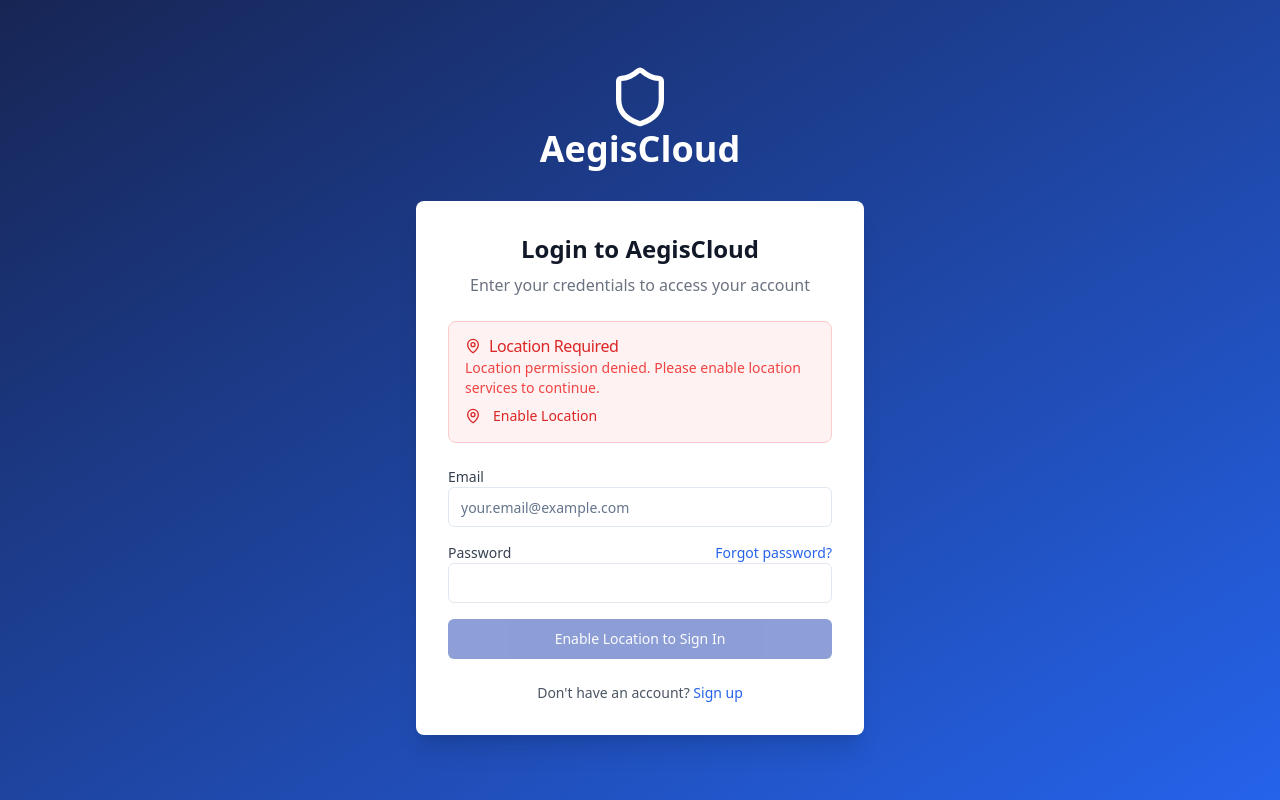
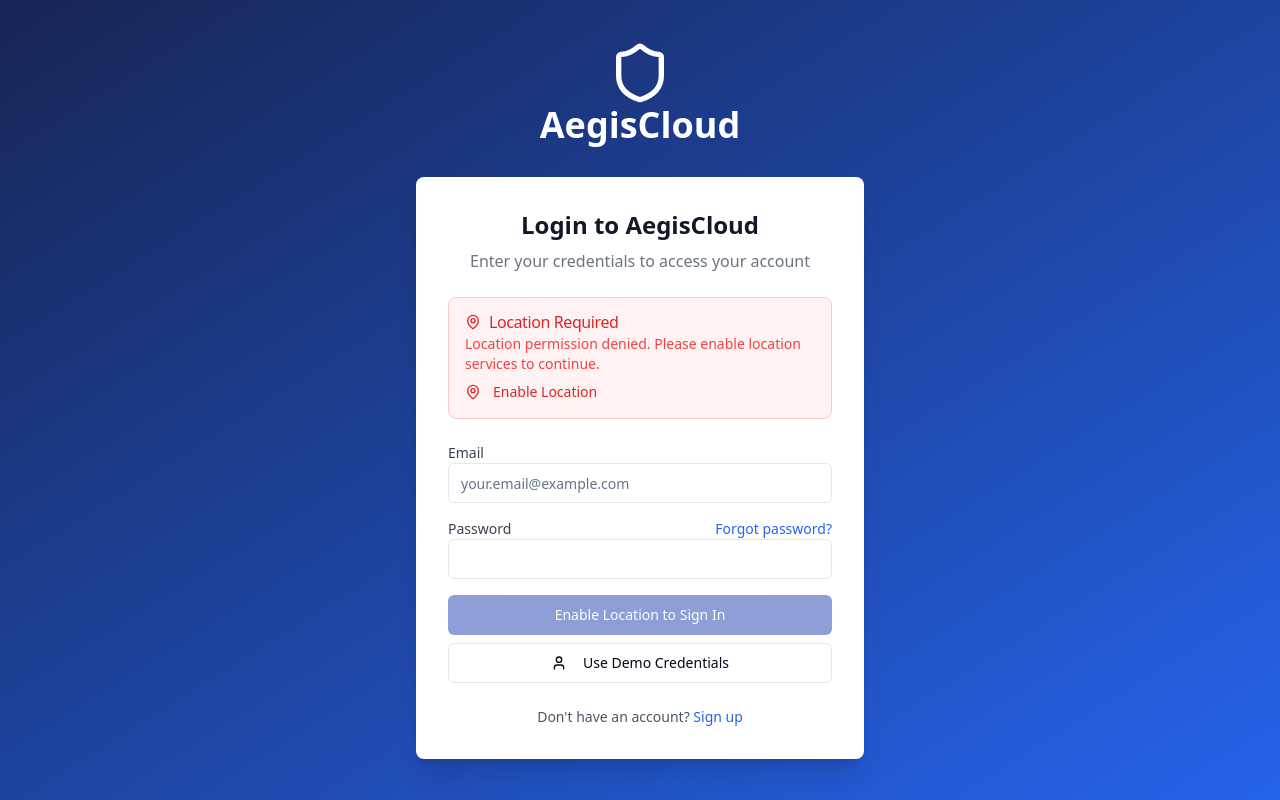
Before and after one commit to Sainath1583/screenshot-clone-frontend-demo, a React (Vite) app: page /login in a window 1280 px wide. Built offline with nearby package versions, Linux system fonts and the light colour scheme.

Commit message:
Add demo login credentials
Add demo credentials to the login form.

```diff
--- a/src/pages/Login.tsx
+++ b/src/pages/Login.tsx
@@ -4,7 +4,7 @@ import { Link } from "react-router-dom";
 import { Button } from "@/components/ui/button";
 import { Input } from "@/components/ui/input";
 import { Alert, AlertDescription, AlertTitle } from "@/components/ui/alert";
-import { Shield, MapPin } from "lucide-react";
+import { Shield, MapPin, User } from "lucide-react";
 
 const Login = () => {
   const [locationError, setLocationError] = useState(true);
@@ -22,6 +22,12 @@ const Login = () => {
       console.log("Login submitted with:", { email, password });
       // Handle login logic
     }
+  };
+
+  const useDemoCredentials = () => {
+    setEmail("demo@aegiscloud.com");
+    setPassword("DemoAccess2025!");
+    setLocationError(false);
   };
 
   return (
@@ -79,6 +85,7 @@ const Login = () => {
               />
             </div>
 
+            <div className="flex flex-col space-y-2">
               <Button
                 className="w-full bg-blue-800 hover:bg-blue-700"
                 disabled={locationError}
@@ -86,6 +93,16 @@ const Login = () => {
               >
                 {locationError ? "Enable Location to Sign In" : "Sign In"}
               </Button>
+
+              <Button
+                type="button"
+                variant="outline"
+                className="w-full"
+                onClick={useDemoCredentials}
+              >
+                <User className="mr-2 h-4 w-4" /> Use Demo Credentials
+              </Button>
+            </div>
           </form>
 
           <div className="mt-6 text-center text-sm text-gray-600">
```
Lines whose indentation alone changed are shown as unchanged.
